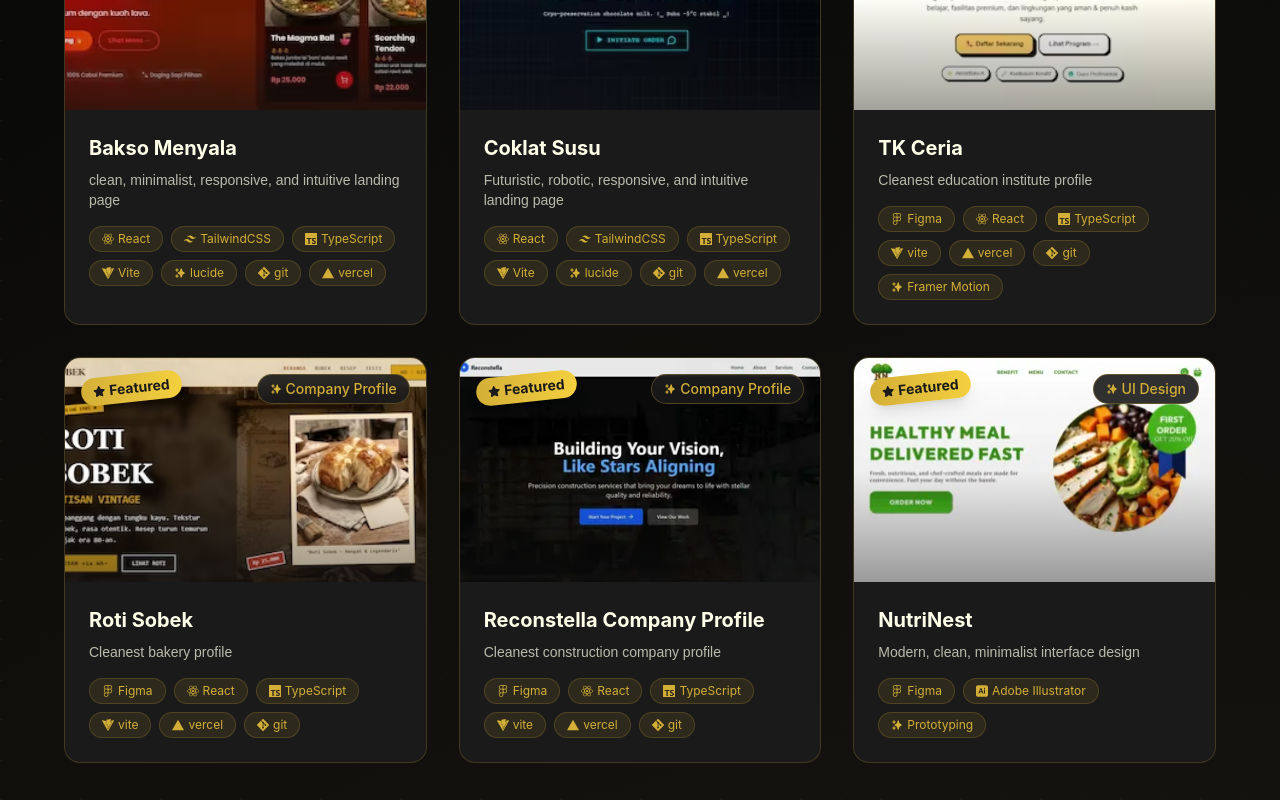
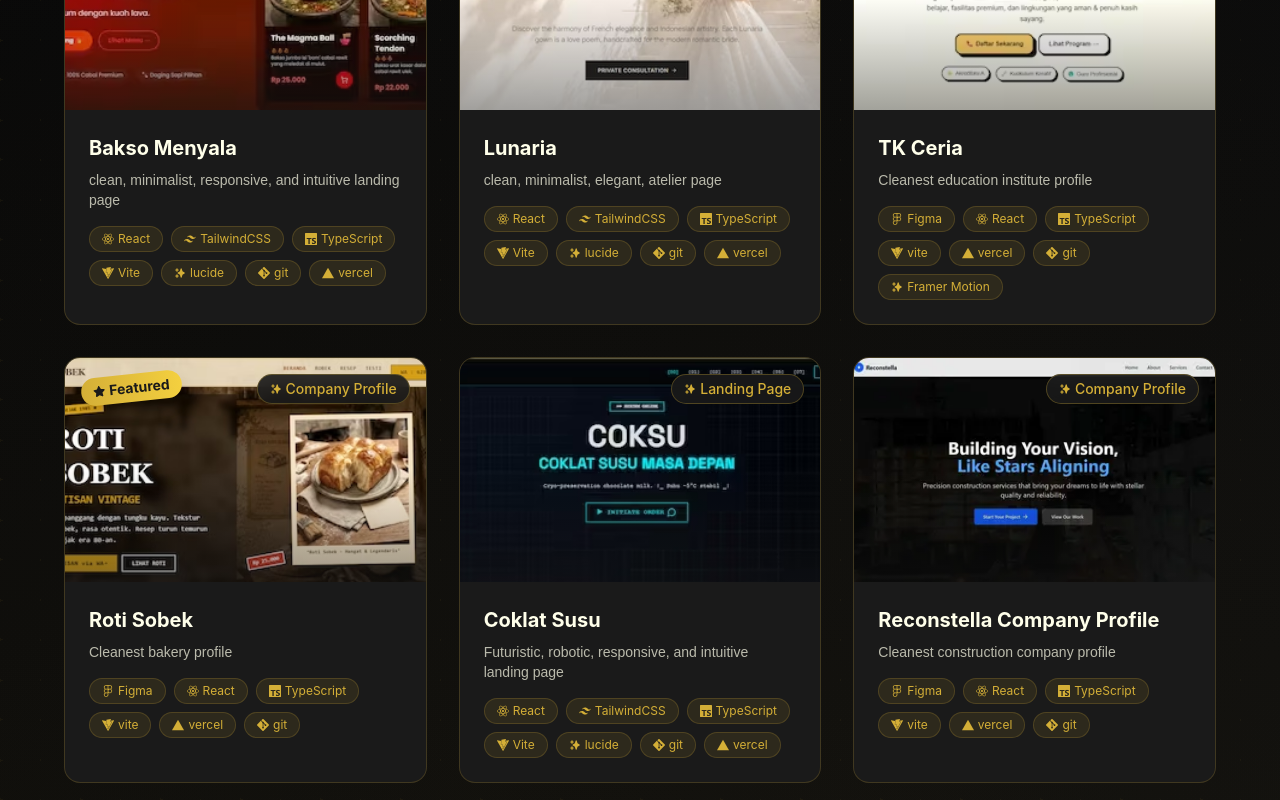
Before and after one commit to rakaaap96-blip/raka-pranata, a React (Vite) app: page / in a window 1280 px wide. Shown: the part 1680-2480 px from the top of the page. Built offline with nearby package versions, Linux system fonts and the light colour scheme.

Commit message:
add new project : lunaria

```diff
--- a/src/data/projects.ts
+++ b/src/data/projects.ts
@@ -9,17 +9,17 @@ export const projects: Project[] = [
     technologies: ["React", "TailwindCSS", "TypeScript", "Vite", "lucide", 'git', 'vercel'],
     category: "Landing Page",
     liveUrl: "https://bakla-ten.vercel.app/",
-    featured: false
+    featured: true
   },
-  {
+    {
     id: 2,
-    title: "Coklat Susu",
-    description: "Futuristic, robotic, responsive, and intuitive landing page ",
-    image: "/IMGG/coksu.avif",
+    title: "Lunaria",
+    description: "clean, minimalist, elegant, atelier page ",
+    image: "/IMGG/lunaria.avif",
     technologies: ["React", "TailwindCSS", "TypeScript", "Vite", "lucide", 'git', 'vercel'],
     category: "Landing Page",
-    liveUrl: "https://coksu.vercel.app/",
-    featured: false
+    liveUrl: "https://lunaria-xi.vercel.app/",
+    featured: true
   },
   {
     id: 3,
@@ -29,7 +29,7 @@ export const projects: Project[] = [
     technologies: ["Figma", "React", "TypeScript", 'vite', 'vercel', 'git', 'Framer Motion'],
     category: "Company Profile",
     liveUrl: "https://tkceria.vercel.app/",
-    featured: true
+    featured: false
   },
   {
     id: 4,
@@ -43,26 +43,36 @@ export const projects: Project[] = [
   },
   {
     id: 5,
+    title: "Coklat Susu",
+    description: "Futuristic, robotic, responsive, and intuitive landing page ",
+    image: "/IMGG/coksu.avif",
+    technologies: ["React", "TailwindCSS", "TypeScript", "Vite", "lucide", 'git', 'vercel'],
+    category: "Landing Page",
+    liveUrl: "https://coksu.vercel.app/",
+    featured: false
+  },
+  {
+    id: 6,
     title: "Reconstella Company Profile",
     description: "Cleanest construction company profile",
     image: "/IMGG/reconstella.webp",
     technologies: ["Figma", "React", "TypeScript", 'vite', 'vercel', 'git'],
     category: "Company Profile",
     liveUrl: "https://reconstella.vercel.app/",
-    featured: true
+    featured: false
   },
   {
-    id: 6,
+    id: 7,
     title: "NutriNest",
     description: "Modern, clean, minimalist interface design",
     image: "/IMGG/UIdesign.webp",
     technologies: ["Figma", "Adobe Illustrator", "Prototyping"],
     category: "UI Design",
     liveUrl: "https://www.figma.com/proto/UyFCrBWUuZEJF4WzF832AQ/NutriNest-FIx?node-id=1-8449&p=f&t=VLNxdBOPUGgRWkvQ-0&scaling=scale-down-width&content-scaling=fixed&page-id=1%3A3551&hide-ui=1",
-    featured: true
+    featured: false
   },
   {
-    id: 7,
+    id: 8,
     title: "Artisan Craft",
     description: "Interactive, Intuitive, Animative, Responsive landing page",
     image: "/IMGG/ArtisanCraftHero.webp",
@@ -72,7 +82,7 @@ export const projects: Project[] = [
     featured: false
   },
   {
-    id: 8,
+    id: 9,
     title: "Bogor Nexus",
     description: "Futuristic, responsive, and intuitive dashboard ",
     image: "/IMGG/BogorNexus.webp",
```
Also changed, not shown: public/IMGG/lunaria.avif (added).
